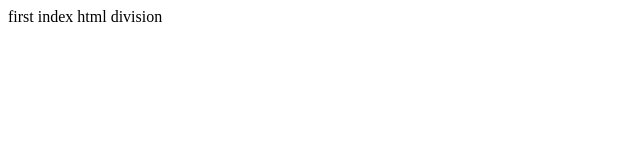
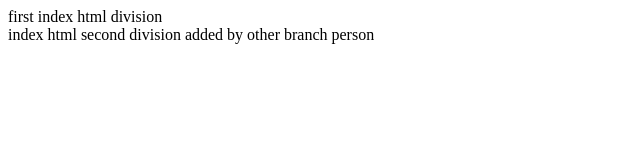
Before and after one commit to mayankjain-iiitb/project2, a plain HTML site: page index.html in a window 1280 px wide. Shown: the whole page, without its empty margins (0-640 px from the left). Drawn offline with Linux system fonts and the light colour scheme.

Commit message:
index file modified

```diff
--- a/index.html
+++ b/index.html
@@ -2,4 +2,7 @@
     <div>
         first index html division
     </div>
+    <div>
+        index html second division added by other branch person
+    </div>
 </html>
```
